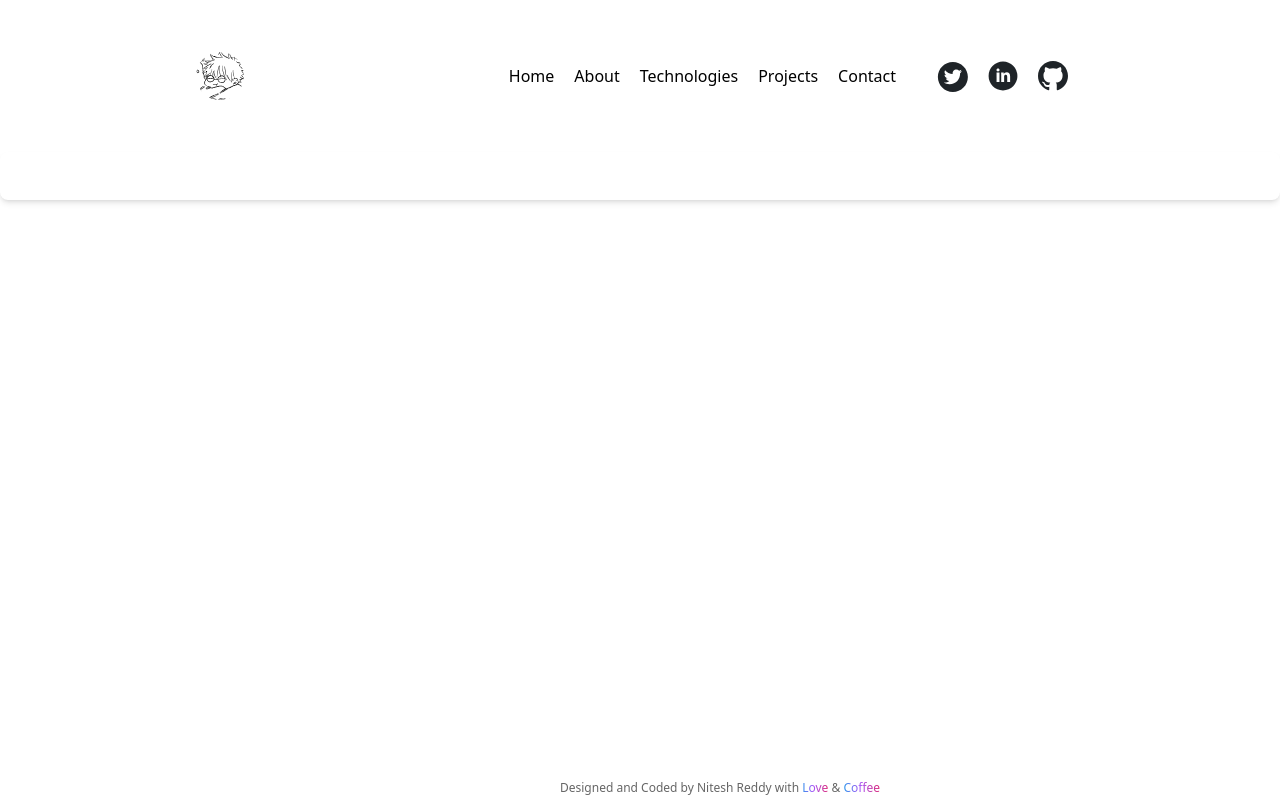
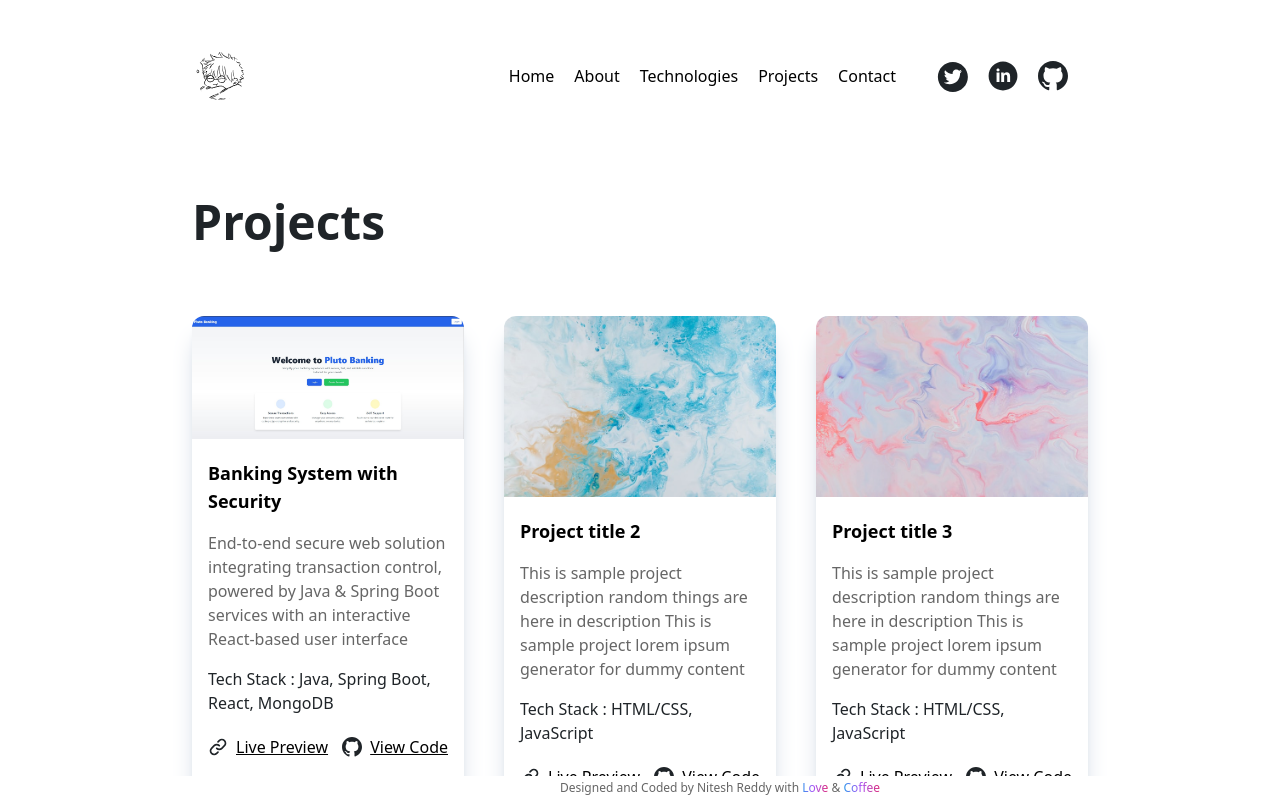
Before and after one commit to PanatiNitesh/Portfolio, a React (Create React App) app in the folder myself/: page /projects in a window 1280 px wide. Shown: the top 798 px of the page. Built offline with nearby package versions, Linux system fonts and the light colour scheme.

Commit message:
updated componenets/project.js

```diff
--- a/myself/src/Components/Project.js
+++ b/myself/src/Components/Project.js
@@ -10,7 +10,9 @@ function Project({ title, image, description, techstack, previewLink, githubLink
         <h3 className="text-dark-heading dark:text-light-heading font-medium pt-4">
           Tech Stack : <span className="font-light">{techstack}</span>
         </h3>
+
         <div className="flex justify-between items-center mt-5">
+          {/* Live Preview Button */}
           <div className="flex items-center">
             <svg
               className="stroke-dark-heading dark:stroke-white inline-block min-w-fit"
@@ -42,6 +44,9 @@ function Project({ title, image, description, techstack, previewLink, githubLink
               Live Preview
             </a>
           </div>
+
+          {/* GitHub Button — Only Show If Link Exists */}
+          {githubLink && (
             <div className="flex items-center">
               <svg
                 className="dark:fill-light-heading fill-dark-heading inline-block min-w-fit"
@@ -57,7 +62,6 @@ function Project({ title, image, description, techstack, previewLink, githubLink
                   d="M10 0C4.475 0 0 4.475 0 10C0 14.425 2.8625 18.1625 6.8375 19.4875C7.3375 19.575 7.525 19.275 7.525 19.0125C7.525 18.775 7.5125 17.9875 7.5125 17.15C5 17.6125 4.35 16.5375 4.15 15.975C4.0375 15.6875 3.55 14.8 3.125 14.5625C2.775 14.375 2.275 13.9125 3.1125 13.9C3.9 13.8875 4.4625 14.625 4.65 14.925C5.55 16.4375 6.9875 16.0125 7.5625 15.75C7.65 15.1 7.9125 14.6625 8.2 14.4125C5.975 14.1625 3.65 13.3 3.65 9.475C3.65 8.3875 4.0375 7.4875 4.675 6.7875C4.575 6.5375 4.225 5.5125 4.775 4.1375C4.775 4.1375 5.6125 3.875 7.525 5.1625C8.325 4.9375 9.175 4.825 10.025 4.825C10.875 4.825 11.725 4.9375 12.525 5.1625C14.4375 3.8625 15.275 4.1375 15.275 4.1375C15.825 5.5125 15.475 6.5375 15.375 6.7875C16.0125 7.4875 16.4 8.375 16.4 9.475C16.4 13.3125 14.0625 14.1625 11.8375 14.4125C12.2 14.725 12.5125 15.325 12.5125 16.2625C12.5125 17.6 12.5 18.675 12.5 19.0125C12.5 19.275 12.6875 19.5875 13.1875 19.4875C15.1726 18.8173 16.8976 17.5414 18.1197 15.8395C19.3418 14.1375 19.9994 12.0952 20 10C20 4.475 15.525 0 10 0Z"
                 />
               </svg>
-
               <a
                 href={githubLink}
                 target="_blank"
@@ -67,6 +71,7 @@ function Project({ title, image, description, techstack, previewLink, githubLink
                 View Code
               </a>
             </div>
+          )}
         </div>
       </div>
     </article>
--- a/myself/src/Pages/Projects.js
+++ b/myself/src/Pages/Projects.js
@@ -1,61 +1,32 @@
 import React from "react";
+import Project from "../Components/Project";
+import { projectDetails } from "../Details";
 
-function Project({ title, image, description, techstack, previewLink, githubLink }) {
+function Projects() {
   return (
-    <div className="bg-white dark:bg-dark-card p-4 rounded-lg shadow-md hover:shadow-lg transition-shadow">
-      {/* Project Image */}
-      {image && (
-        <img
-          src={image}
-          alt={title}
-          className="w-full h-48 object-cover rounded-md mb-4"
-        />
-      )}
-
-      {/* Title */}
-      <h2 className="text-lg font-semibold text-dark-heading dark:text-light-heading mb-2">
-        {title}
-      </h2>
-
-      {/* Description */}
-      <p className="text-sm text-dark-content dark:text-light-content mb-4">
-        {description}
-      </p>
-
-      {/* Tech Stack */}
-      {techstack && (
-        <p className="text-xs font-medium text-gray-500 dark:text-gray-400 mb-4">
-          Tech Stack: {techstack}
-        </p>
-      )}
-
-      {/* Action Buttons */}
-      <div className="flex gap-3">
-        {previewLink && (
-          <a
-            href={previewLink}
-            target="_blank"
-            rel="noopener noreferrer"
-            className="px-4 py-2 text-sm bg-blue-600 text-white rounded hover:bg-blue-700 transition"
-          >
-            Live Demo
-          </a>
-        )}
-
-        {/* Only show if githubLink exists */}
-        {githubLink && (
-          <a
-            href={githubLink}
-            target="_blank"
-            rel="noopener noreferrer"
-            className="px-4 py-2 text-sm bg-gray-800 text-white rounded hover:bg-gray-900 transition"
-          >
-            View Code
-          </a>
-        )}
-      </div>
-    </div>
+    <main className="container mx-auto max-width pt-10 mb-20">
+      <section>
+        <h1 className="text-2xl text-dark-heading dark:text-light-heading md:text-4xl xl:text-5xl xl:leading-tight font-bold">
+          Projects
+        </h1>
+        <div className="grid grid-cols-1 md:grid-cols-2 lg:grid-cols-3 gap-x-10 gap-y-10 mt-6">
+          {projectDetails.map(
+            ({ title, image, description, techstack, previewLink, githubLink }, index) => (
+              <Project
+                key={index}
+                title={title}
+                image={image}
+                description={description}
+                techstack={techstack}
+                previewLink={previewLink}
+                githubLink={githubLink}
+              />
+            )
+          )}
+        </div>
+      </section>
+    </main>
   );
 }
 
-export default Project;
+export default Projects;
```
Lines whose indentation alone changed are shown as unchanged.
